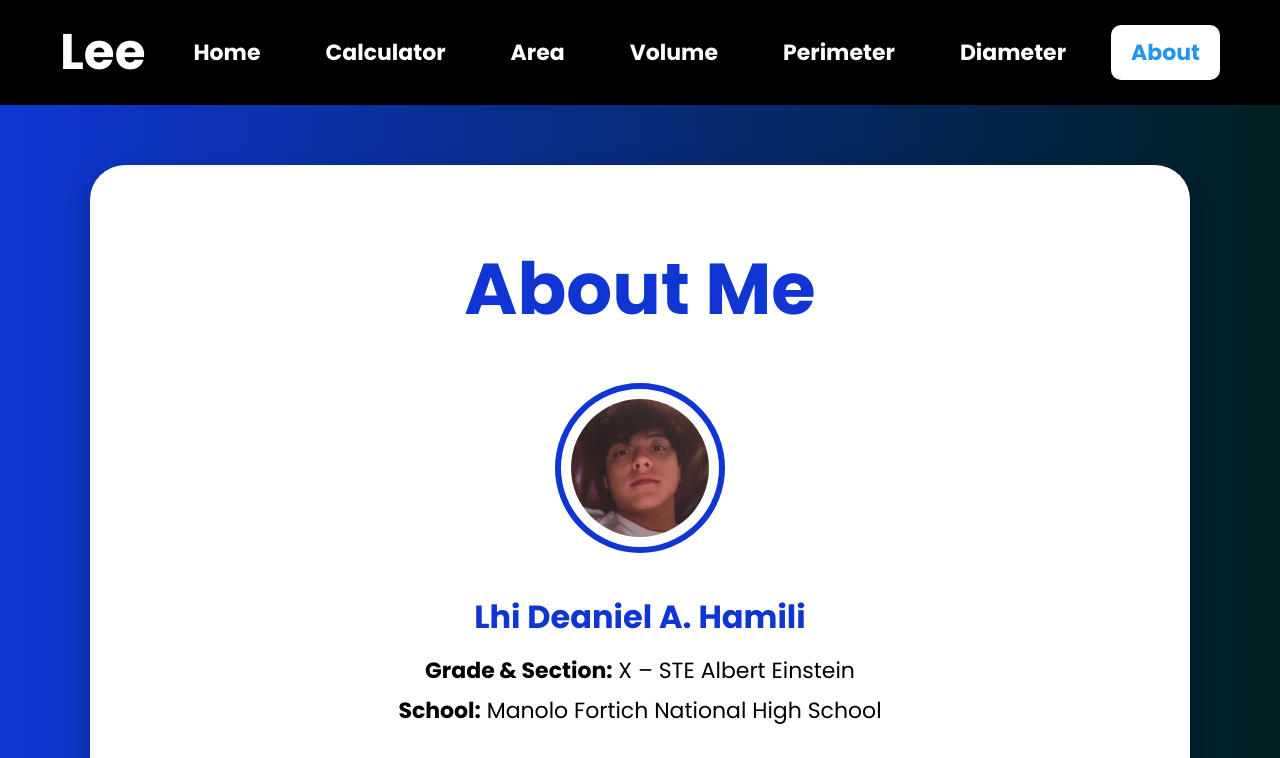
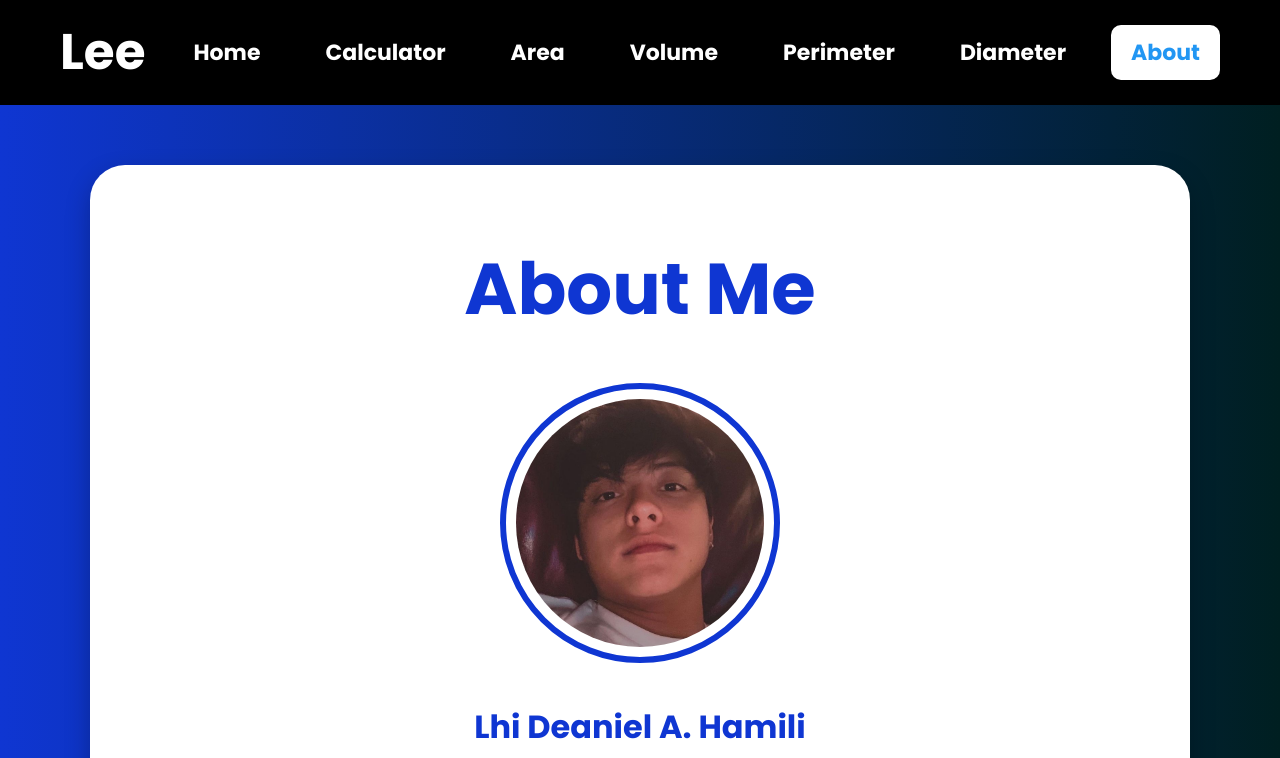
Before and after one commit to LhiLhi516/axe, a plain HTML site: page about.html in a window 1280 px wide. Shown: the top 758 px of the page. Drawn offline with Linux system fonts and the light colour scheme.

Commit message:
Add files via upload

```diff
--- a/style.css
+++ b/style.css
@@ -318,8 +318,8 @@ body{
 }
 
 .profile-section img{
-    width:170px;
-    height:170px;
+    width:280px;
+    height:280px;
     border-radius:50%;
     border:6px solid #0f36d2;
     object-fit:cover;
```
